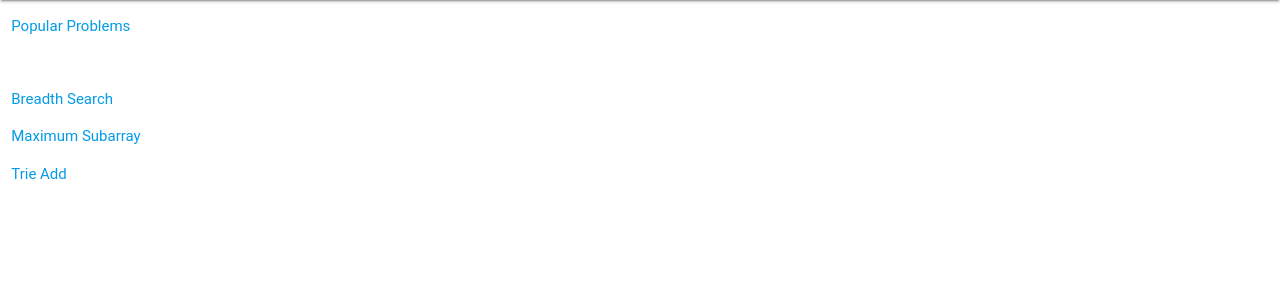
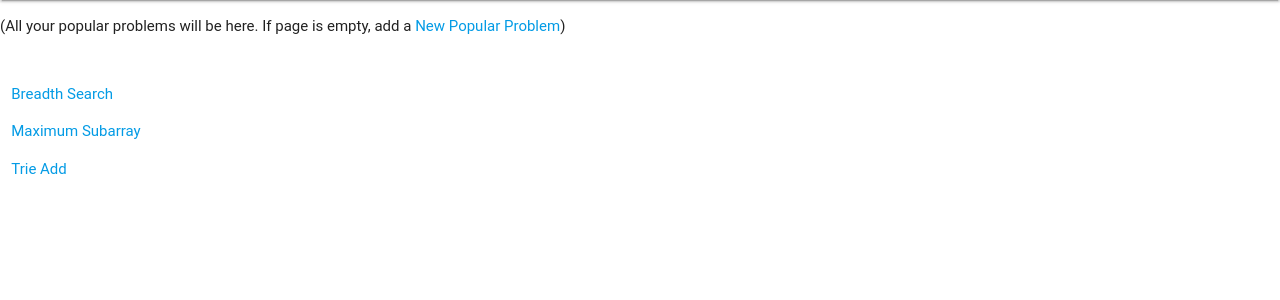
Before and after one commit to trinahaque/Algorithm_Progress_Tracker, a Django app: template apps/algo_app/templates/algo_app/popular.html in a window 1280 px wide. Shown: the part 64-364 px from the top of the page. Run offline with Django 3.2, Linux system fonts and the light colour scheme; the template is opened without the code that fills it: values that come from a table or form of the project are taken from there, others are empty; data comes from the database, SQL or seed files in the repository; parts of the project's set-up code (start-up, migrations or seed data) failed here and were passed over; some libraries are stand-ins or nearby versions; some web fonts are replaced.

Commit message:
fixed card color

```diff
--- a/apps/algo_app/templates/algo_app/popular.html
+++ b/apps/algo_app/templates/algo_app/popular.html
@@ -20,11 +20,8 @@
         </ul>
       </div>
     </nav>
-    <div class="row">
-      <div class="input-field col s2">
-        <a href="http://www.geeksforgeeks.org/top-10-algorithms-in-interview-questions/">Popular Problems</a>
-      </div>
-    </div>
+
+    <p class="text">(All your popular problems will be here. If page is empty, add a <a href="/new">New Popular Problem</a>)</p>
     <div class="row">
       <div class="input-field col s2">
         {% for problem in popular %}
--- a/apps/algo_app/templates/algo_app/problem.html
+++ b/apps/algo_app/templates/algo_app/problem.html
@@ -47,9 +47,9 @@
           <h5>Solutions</h5>
           {% for solution in solutions %}
           <div class="row">
-             <div class="col s12 m6">
-               <div class="card-panel #e57373 red lighten-2">
-                 <span class="white-text">{{solution.solution}}
+             <div class="col s12">
+               <div class="card-panel #1de9b6 teal accent-1">
+                 <span class="black-text">{{solution.solution}}
                  </span><br><br>
                  <a class="btn waves-effect waves-light" href="/delete_solution/{{solution.id}}/{{solution.problem.id}}">Delete Solution</a><br><br><br>
                </div>
```
Also changed, not shown: 1 other file.
